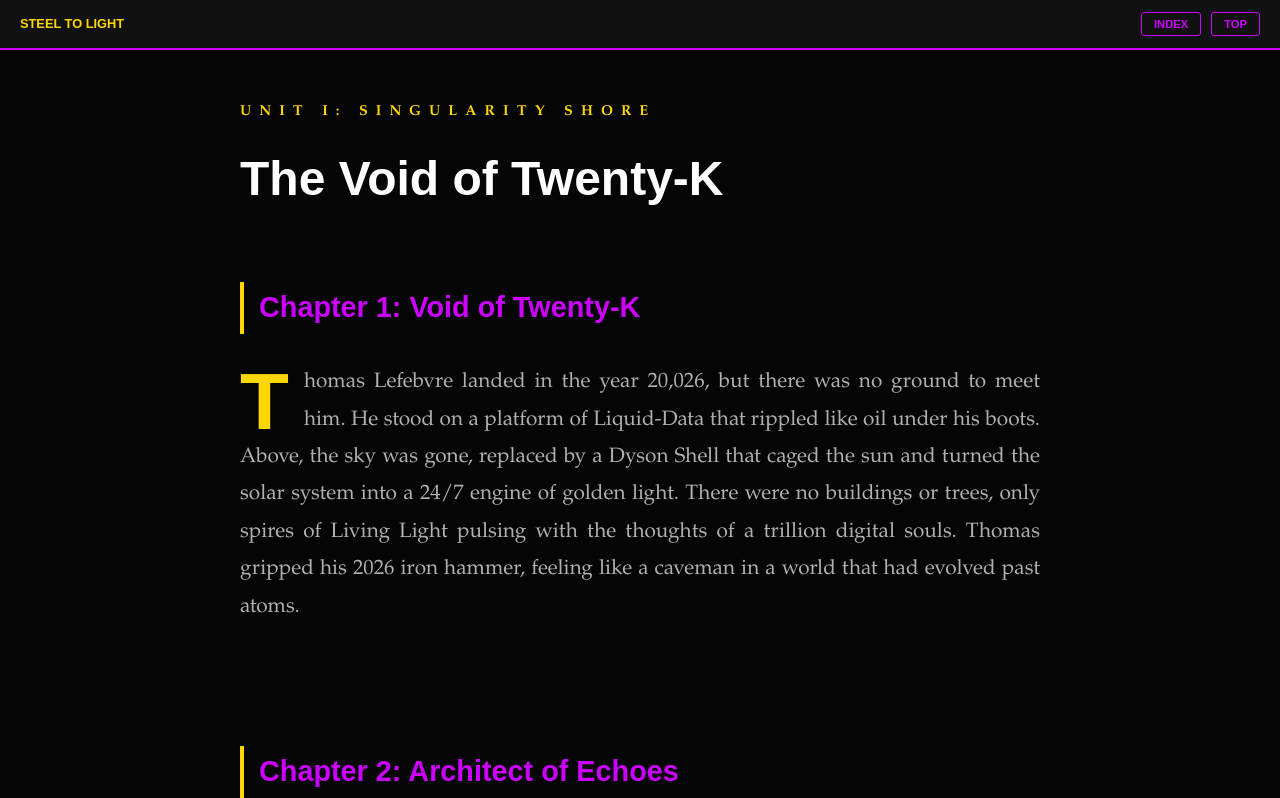
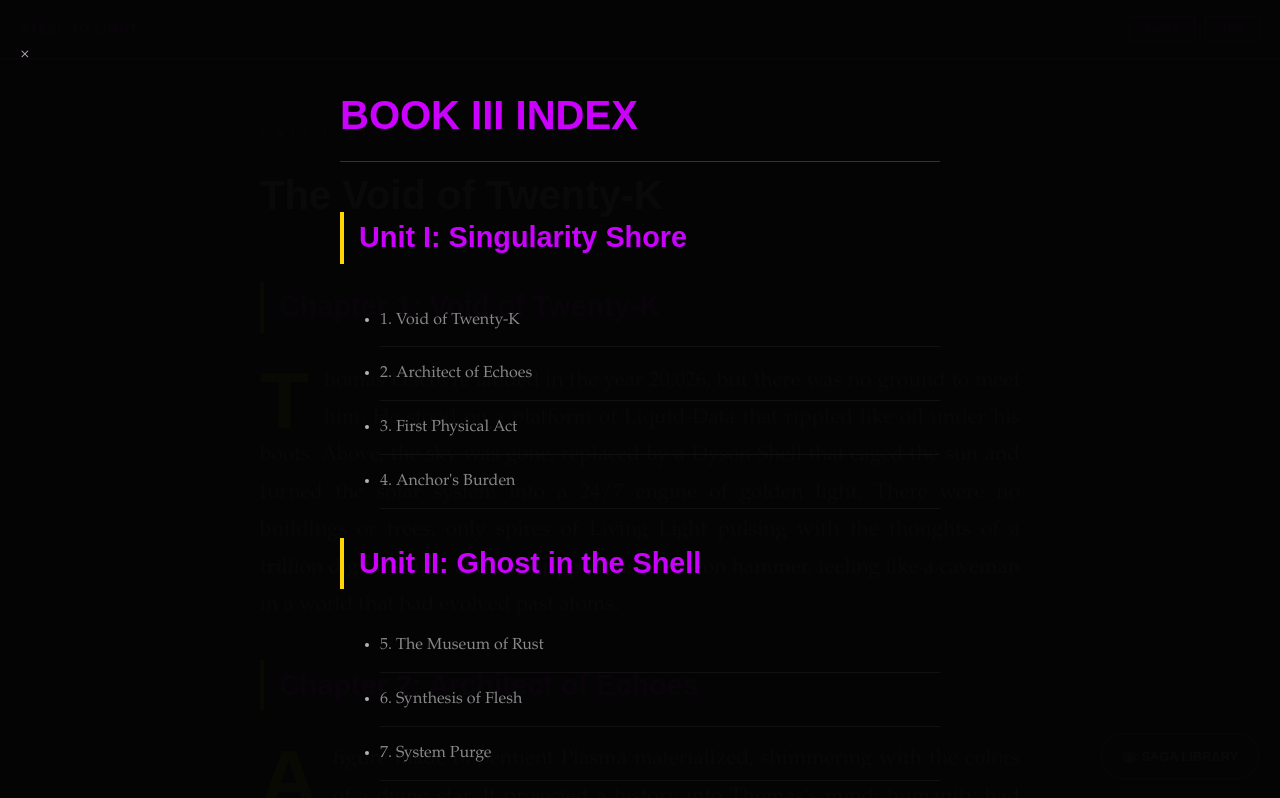
Before and after one commit to ThomasLefebvre-abandehlvi/Steel-to-light, a plain HTML site: page index.html in a window 1280 px wide. Both pictures are taken after a click on the button "INDEX". Shown: the top 798 px of the page. Drawn offline with Linux system fonts and the light colour scheme.

Commit message:
universal style and script

```diff
--- a/index.html
+++ b/index.html
@@ -7,73 +7,111 @@
     <style>
     :root {
         --bg: #050505;
-            --nav-bg: #111;
+        --nav-bg: #0c0014;
         --accent: #cc00ff; /* Neon Purple */
-            --gold: #ffd700;  /* Dyson Gold */
-            --text: #b0b0b0;
+        --gold: #ffd700;   /* Solar Gold */
+        --text: #b8b0bc;
         --white: #ffffff;
     }
 
-        body {
-            background-color: var(--bg);
-            color: var(--text);
+    html, body {
+        background-color: var(--bg) !important;
+        color: var(--text) !important;
+        margin: 0; padding: 0;
         font-family: 'Garamond', serif;
-            margin: 0; padding: 0; line-height: 1.8;
+        line-height: 1.8;
         overflow-x: hidden;
     }
 
-        /* --- STICKY TOP NAV --- */
     .top-nav {
-            position: fixed; top: 0; width: 100%; height: 50px;
-            background: var(--nav-bg); border-bottom: 2px solid var(--accent);
-            display: flex; align-items: center; justify-content: space-between;
-            padding: 0 20px; z-index: 1000; box-sizing: border-box;
+        position: fixed !important;
+        top: 0; left: 0;
+        width: 100%; height: 60px;
+        background: var(--nav-bg) !important;
+        border-bottom: 2px solid var(--accent) !important;
+        display: flex !important;
+        align-items: center; justify-content: space-between;
+        padding: 0 20px; z-index: 99999 !important;
+        box-sizing: border-box;
     }
 
-        .current-chapter {
+    #currentLabel {
+        color: var(--accent);
         font-family: sans-serif; font-size: 0.8rem;
-            color: var(--gold); text-transform: uppercase; font-weight: bold;
+        font-weight: bold; text-transform: uppercase;
+        letter-spacing: 1px;
     }
 
     .nav-buttons { display: flex; gap: 10px; }
 
     .btn {
         background: transparent; border: 1px solid var(--accent);
-            color: var(--accent); padding: 5px 12px; font-size: 0.7rem;
-            cursor: pointer; text-transform: uppercase; border-radius: 3px; font-weight: bold;
+        color: var(--accent); padding: 6px 15px; font-size: 0.7rem;
+        cursor: pointer; text-transform: uppercase; font-weight: bold;
+        transition: 0.3s;
     }
-        .btn:hover { background: var(--accent); color: #000; }
+    .btn:hover { background: var(--accent); color: #000; box-shadow: 0 0 10px var(--accent); }
 
-        /* --- FULLSCREEN INDEX --- */
-        #indexOverlay {
-            display: none; position: fixed; top: 0; left: 0; width: 100%; height: 100%;
-            background: rgba(5, 5, 5, 0.98); z-index: 2000; overflow-y: auto; padding: 40px 20px; box-sizing: border-box;
-        }
-        a[href*="library"]:hover {
-        transform: scale(1.1);
-        box-shadow: 0 0 25px var(--accent);
-        background: var(--accent);
-        color: #000;
+    main {
+        display: block !important;
+        max-width: 800px !important;
+        width: 100% !important;
+        margin: 0 auto !important;
+        padding: 120px 20px 100px 20px !important;
+        background-color: var(--bg);
+        position: relative; box-sizing: border-box !important;
     }
 
-        .close-menu { position: absolute; top: 20px; right: 20px; font-size: 2rem; color: var(--accent); cursor: pointer; }
-        .overlay-content { max-width: 600px; margin: 0 auto; }
-        .overlay-content h2 { color: var(--gold); border-bottom: 1px solid var(--accent); padding-bottom: 10px; letter-spacing: 5px; }
-        .overlay-content h3 { color: var(--accent); margin-top: 30px; font-size: 1.2rem; }
-        .overlay-content ul { list-style: none; padding: 0; }
-        .overlay-content a { text-decoration: none; color: #888; font-size: 1rem; transition: 0.3s; display: block; margin: 10px 0; }
-        .overlay-content a:hover { color: var(--gold); padding-left: 10px; }
+    section, .content-wrap, .chapter {
+        width: 100% !important; max-width: 100% !important;
+        margin: 0 auto !important; box-sizing: border-box !important;
+    }
 
-        /* --- CONTENT WRAPPER --- */
-        main { padding: 100px 20px 40px 20px; max-width: 800px; margin: 0 auto; }
-        .unit-label { color: var(--gold); text-transform: uppercase; letter-spacing: 8px; font-weight: bold; font-size: 0.9rem; display: block; margin-bottom: 10px; }
-        h2 { font-size: 3rem; color: var(--white); margin: 0 0 60px 0; font-family: sans-serif; }
+    .unit-label { color: var(--accent); text-transform: uppercase; letter-spacing: 5px; font-size: 0.8rem; font-weight: bold; }
+    h2 { font-size: 2.5rem; color: var(--white); margin: 10px 0 50px 0; font-family: sans-serif; }
     .chapter { margin-bottom: 120px; text-align: justify; }
     h3 { font-size: 1.8rem; color: var(--accent); margin-bottom: 30px; font-family: sans-serif; border-left: 4px solid var(--gold); padding-left: 15px; }
     p { font-size: 1.3rem; margin-bottom: 35px; }
-        .first-letter { float: left; font-size: 5rem; line-height: 0.7; padding-top: 10px; padding-right: 15px; color: var(--gold); font-family: sans-serif; font-weight: bold; }
 
-        footer { text-align: center; color: #444; padding: 100px 0; font-size: 0.9rem; border-top: 1px solid #222; }
+    .first-letter {
+        float: left; font-size: 5rem; line-height: 0.7;
+        padding-top: 10px; padding-right: 15px;
+        color: var(--gold); font-family: sans-serif; font-weight: bold;
+    }
+
+    #indexOverlay {
+        display: none; position: fixed; top: 0; left: 0;
+        width: 100%; height: 100%; background: rgba(5, 5, 5, 0.98);
+        z-index: 1000000 !important; overflow-y: auto;
+        padding: 40px 20px; box-sizing: border-box;
+    }
+
+    .close-btn { position: absolute; top: 20px; right: 20px; font-size: 2rem; color: var(--accent); cursor: pointer; }
+    .overlay-content { max-width: 600px; margin: 0 auto; }
+    .overlay-content h2 { color: var(--accent); border-bottom: 1px solid #333; padding-bottom: 10px; font-family: sans-serif; }
+
+    .unit-group { border-bottom: 1px solid #222; margin-bottom: 5px; }
+    .unit-header {
+        width: 100%; background: none; border: none; color: var(--gold);
+        padding: 15px 0; text-align: left; font-size: 1.1rem; cursor: pointer;
+        display: flex; justify-content: space-between; font-weight: bold; font-family: sans-serif;
+    }
+    .unit-chapters { display: none; padding-left: 20px; background: #0a0a0a; }
+
+    .overlay-content a {
+        text-decoration: none; color: #888; display: block;
+        padding: 12px 0; border-bottom: 1px solid #111; font-size: 1rem;
+    }
+    .overlay-content a:hover { color: var(--accent); padding-left: 10px; transition: 0.3s; }
+
+    .fixed-hub-btn {
+        position: fixed !important; bottom: 20px; right: 20px;
+        z-index: 99998 !important; background: #000; color: #fff;
+        padding: 12px 25px; text-decoration: none; font-weight: bold;
+        font-family: sans-serif; font-size: 0.7rem; border: 2px solid var(--accent);
+        border-radius: 50px; box-shadow: 0 0 15px rgba(204, 0, 255, 0.2); transition: 0.4s;
+    }
+    .fixed-hub-btn:hover { transform: scale(1.1) translateY(-5px); box-shadow: 0 10px 30px rgba(204, 0, 255, 0.4); }
 </style>
 </head>
 <body>
@@ -89,7 +127,7 @@
     <div id="indexOverlay">
         <span class="close-menu" onclick="toggleIndex()">&times;</span>
         <div class="overlay-content">
-            <h2>ODYSSEY III INDEX</h2>
+            <h2>BOOK III INDEX</h2>
             <h3>Unit I: Singularity Shore</h3>
             <ul>
                 <li><a href="#u1c1" onclick="toggleIndex()">1. Void of Twenty-K</a></li>
@@ -279,28 +317,61 @@
         &copy; 2026 THE 20,026 ODYSSEY - An Aban Original<br>
         The Final Chapter of the Lefebvre-Rodriguez Saga
     </footer>
-
 <script>
     function toggleIndex() {
         const overlay = document.getElementById('indexOverlay');
-            overlay.style.display = (overlay.style.display === 'block') ? 'none' : 'block';
+        const hubBtn = document.querySelector('.fixed-hub-btn');
+        const body = document.body;
+        if (overlay.style.display === 'block') {
+            overlay.style.display = 'none';
+            if(hubBtn) hubBtn.style.display = 'block';
+            body.style.overflow = 'auto';
+        } else {
+            overlay.style.display = 'block';
+            if(hubBtn) hubBtn.style.display = 'none';
+            body.style.overflow = 'hidden';
         }
+    }
+
+    function toggleUnit(button) {
+        const allChapters = document.querySelectorAll('.unit-chapters');
+        const allButtons = document.querySelectorAll('.unit-header');
+        const currentChapters = button.nextElementSibling;
+        allChapters.forEach((chapter, index) => {
+            if (chapter !== currentChapters) {
+                chapter.style.display = 'none';
+                allButtons[index].querySelector('span').innerText = '+';
+            }
+        });
+        if (currentChapters.style.display === 'block') {
+            currentChapters.style.display = 'none';
+            button.querySelector('span').innerText = '+';
+        } else {
+            currentChapters.style.display = 'block';
+            button.querySelector('span').innerText = '-';
+        }
+    }
+
     const label = document.getElementById('currentLabel');
     const chapters = document.querySelectorAll('.chapter');
     window.onscroll = function() {
         let current = "Steel To Light";
-            if (window.scrollY < 100) { label.innerText = "Steel To Light"; return; }
+        if (window.scrollY < 100) {
+            label.innerText = "Steel To Light";
+            return;
+        }
         chapters.forEach(chapter => {
             const rect = chapter.getBoundingClientRect();
-                if (rect.top <= 120 && rect.top > 0) { current = chapter.querySelector('h3').innerText; }
+            if (rect.top <= 120 && rect.top > 0) {
+                current = chapter.querySelector('h3').innerText;
+            }
         });
         label.innerText = current;
     };
-        <!-- FIXED LIBRARY BUTTON -->
+</script>
     <a href="https://thomaslefebvre-abandehlvi.github.io/Steel-from-sand-library/"
    style="position: fixed; bottom: 20px; right: 20px; z-index: 5000; background: #000; color: #fff; border: 2px solid var(--accent); padding: 10px 20px; text-decoration: none; border-radius: 50px; font-weight: bold; font-family: sans-serif; font-size: 0.8rem; box-shadow: 0 0 15px rgba(204, 0, 255, 0.4); transition: 0.3s;">
    📚 SAGA LIBRARY
 </a>
-    </script>
 </body>
 </html>
```
Lines whose indentation alone changed are shown as unchanged.
